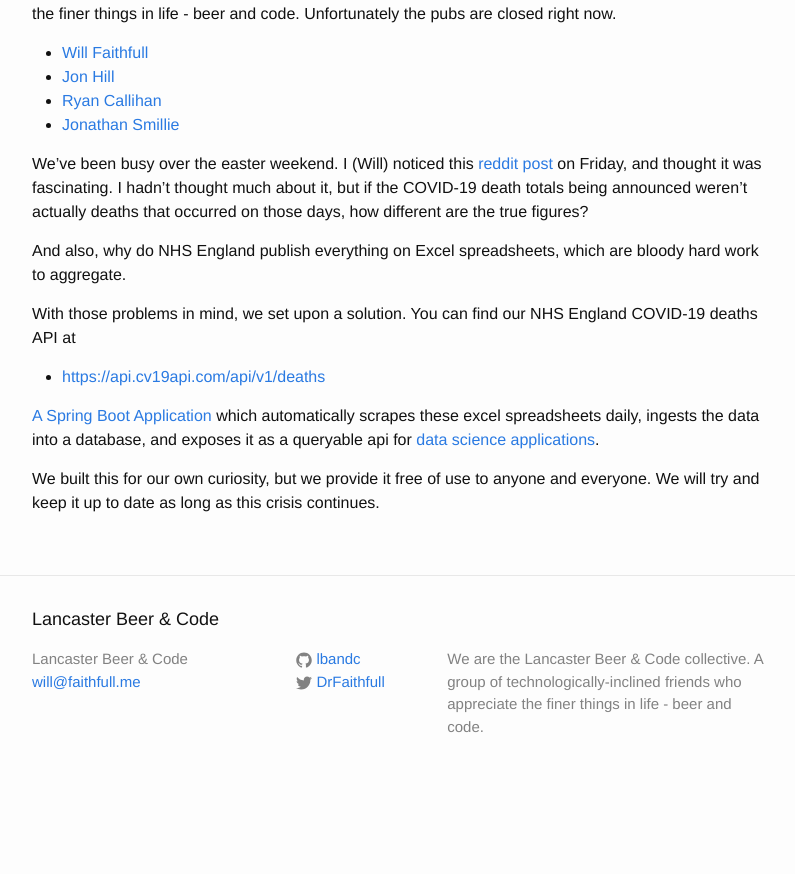
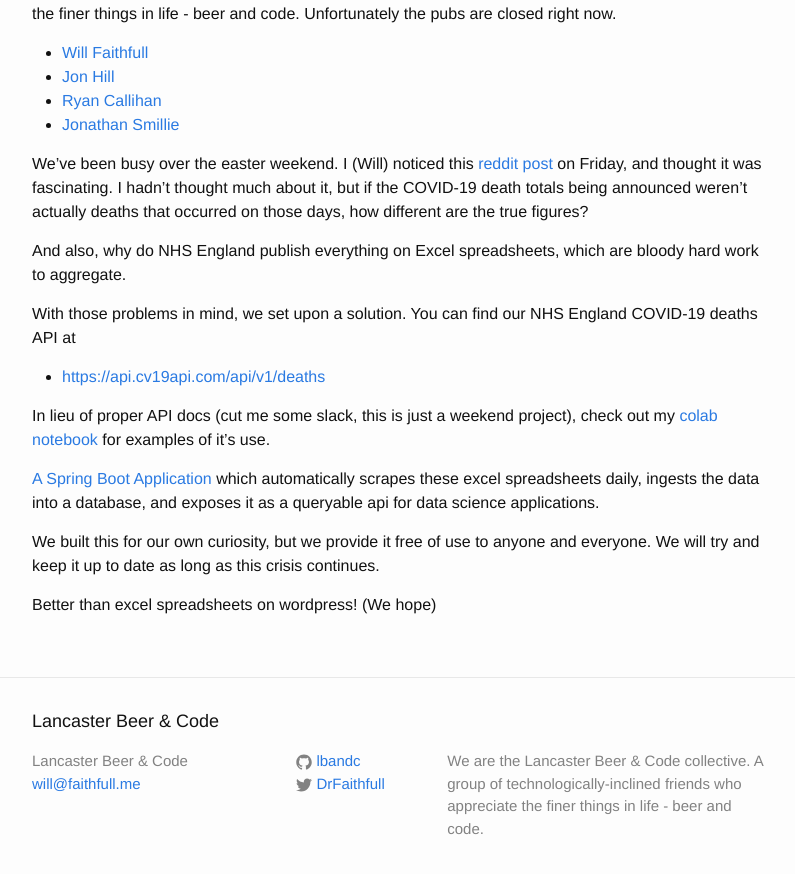
Before and after one commit to lbandc/lbandc.github.io, a Jekyll site: the page built from _posts/2020-04-14-project-cv19api.markdown, in a window 1280 px wide and 900 px high, scrolled down 648 px. Shown: the top 874 px of the window, without its empty margins (238-1033 px from the left). Built offline with Jekyll 4.4.1, drawn with Linux system fonts in a browser that asks for light colours; before the commit the page ends 1446 px from its top, so only the background shows below that.

Commit message:
More info

```diff
--- a/_posts/2020-04-14-project-cv19api.markdown
+++ b/_posts/2020-04-14-project-cv19api.markdown
@@ -24,6 +24,10 @@ With those problems in mind, we set upon a solution. You can find our NHS Englan
 
 * [https://api.cv19api.com/api/v1/deaths](https://api.cv19api.com/api/v1/deaths)
 
-[A Spring Boot Application](https://github.com/lbandc/cv19api) which automatically scrapes these excel spreadsheets daily, ingests the data into a database, and exposes it as a queryable api for [data science applications](https://colab.research.google.com/drive/1SFKsljWqc2IR5xV1vBzdRu6HFr-Kr1OK#scrollTo=3Ue5Yjg-EppX).
+In lieu of proper API docs (cut me some slack, this is just a weekend project), check out my [colab notebook](https://colab.research.google.com/drive/1SFKsljWqc2IR5xV1vBzdRu6HFr-Kr1OK#scrollTo=3Ue5Yjg-EppX) for examples of it's use.
+
+[A Spring Boot Application](https://github.com/lbandc/cv19api) which automatically scrapes these excel spreadsheets daily, ingests the data into a database, and exposes it as a queryable api for data science applications.
 
 We built this for our own curiosity, but we provide it free of use to anyone and everyone. We will try and keep it up to date as long as this crisis continues.
+
+Better than excel spreadsheets on wordpress! (We hope)
```
